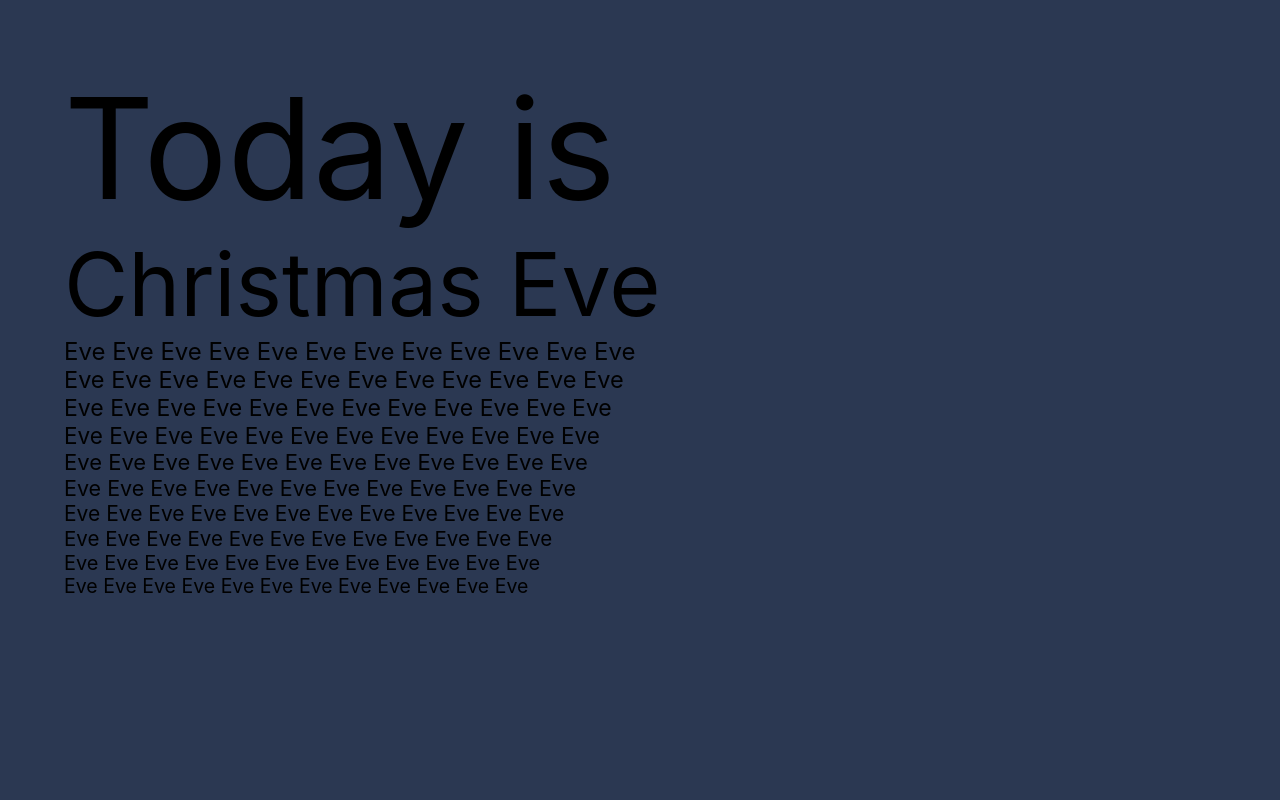
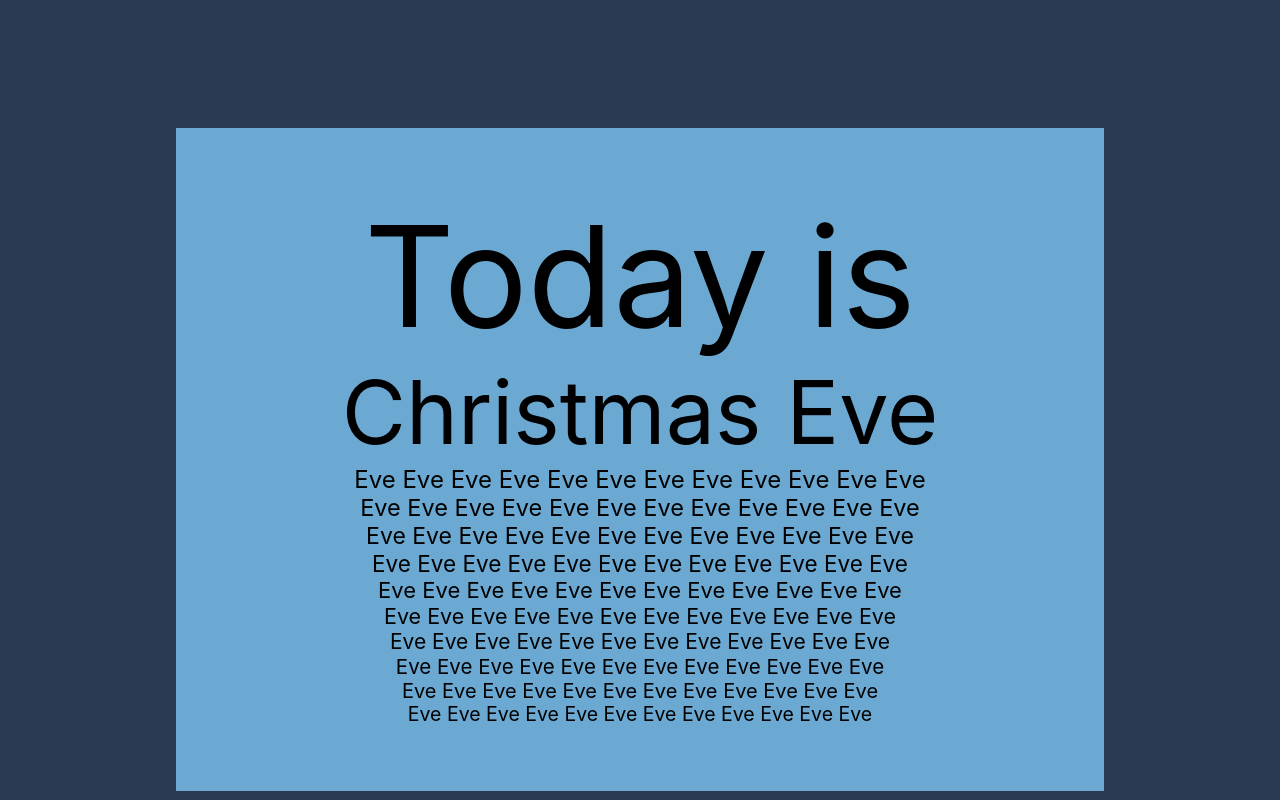
Before and after one commit to andremov/ChristmasEveProject, a React (Create React App) app in the folder christmaseve/: page / in a window 1280 px wide. Built offline with nearby package versions, Linux system fonts and the light colour scheme.

Commit message:
added static ish styles

```diff
--- a/christmaseve/src/App.css
+++ b/christmaseve/src/App.css
@@ -1,27 +1,28 @@
 body {
-  font-size: 25%;
+  font-size: 0.5vw;
   background-color: #2b3852;
   line-height: 1.2;
+
 }
 
-.color-blue {
-  background-color: #6ba9d3;
-}
-
-.d-block {
-  display: block;
+@media screen and (min-width: 900px) {
+  body {
+    font-size: 4px;
+  }
 }
 
 .p-5 {
   padding: 5%;
 }
 
-.center {
-  margin: auto;
-}
-
-.w-80 {
+.d-block {
+  background-color: #6ba9d3;
+  display: block;
   width: 80%;
+  margin: 10% auto auto;
+  text-align: center;
+  max-width: 800px;
+  max-height: 600px;
 }
 
 .font-size-huge {
@@ -32,9 +33,6 @@ body {
   font-size: 22em;
 }
 
-.text-center {
-  text-align: center;
-}
 
 .flex {
   display: flex;
```
